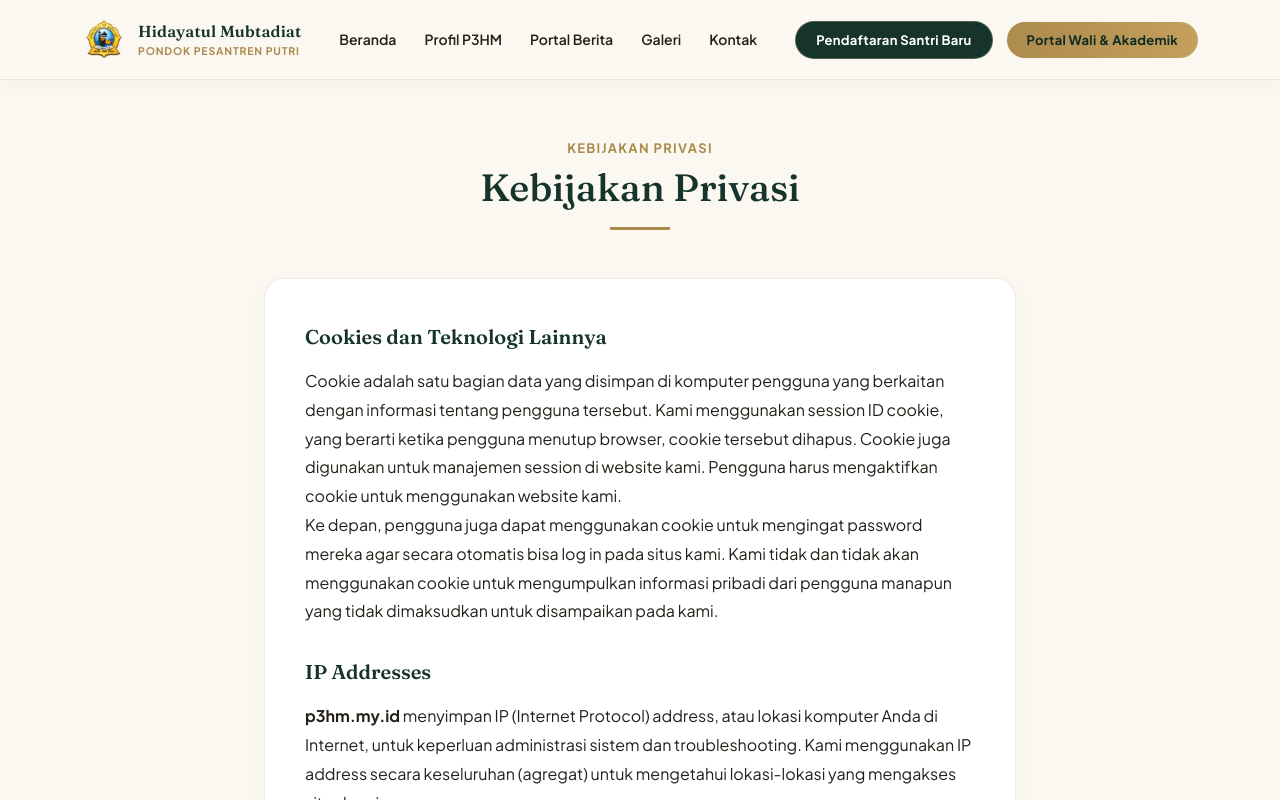
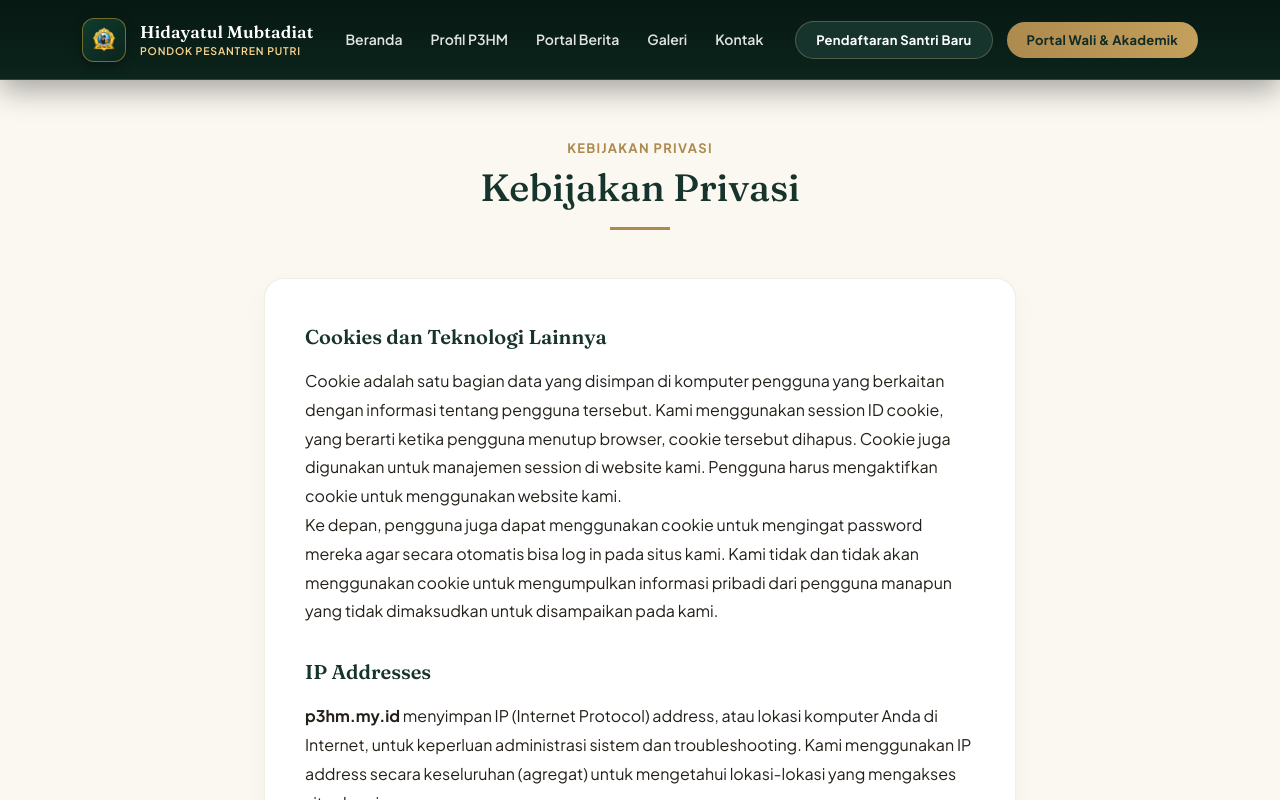
Before and after one commit to dev-elzy/mubtadiaat, a Next.js app: page /privacy-policy in a window 1280 px wide. Shown: the top 800 px of the page. Built offline with nearby package versions, Linux system fonts and the light colour scheme.

Commit message:
feat(ui): unify main header theme with dark emerald luxury gradient and fix psb logo image path

```diff
--- a/components/psb/PsbNavbar.jsx
+++ b/components/psb/PsbNavbar.jsx
@@ -283,7 +283,7 @@ export default function PsbNavbar() {
             boxShadow: '0 4px 12px rgba(0,0,0,0.3)',
             flexShrink: 0
           }}>
-            <img src="/images/logo-p3hm.png" alt="Logo P3HM" style={{ width: '28px', height: '28px', objectFit: 'contain' }} />
+            <img src="/logo.png" alt="Logo P3HM" style={{ width: '28px', height: '28px', objectFit: 'contain' }} />
           </div>
           <div>
             <div style={{
--- a/components/ui/Header.jsx
+++ b/components/ui/Header.jsx
@@ -42,9 +42,9 @@ export default function Header() {
   }
 
   // Warna teks menyesuaikan status scroll agar selalu berkontras tinggi & tajam
-  const textColor = isScrolled ? '#FFFFFF' : 'var(--teal-900)';
-  const subTextColor = 'var(--gold-500)';
-  const navLinkColor = isScrolled ? 'rgba(255, 255, 255, 0.9)' : 'var(--ink)';
+  const textColor = '#FFFFFF';
+  const subTextColor = '#FAD692';
+  const navLinkColor = 'rgba(255, 255, 255, 0.88)';
 
   return (
     <header
@@ -55,26 +55,39 @@ export default function Header() {
         left: 0,
         right: 0,
         height: '80px',
-        background: isScrolled ? 'rgba(15, 43, 36, 0.98)' : 'rgba(251, 248, 241, 0.94)',
+        background: 'linear-gradient(180deg, #071813 0%, #0B241C 100%)',
         backdropFilter: 'blur(16px)',
         WebkitBackdropFilter: 'blur(16px)',
-        borderBottom: isScrolled ? '1px solid rgba(218, 190, 140, 0.25)' : '1px solid rgba(173, 138, 78, 0.18)',
+        borderBottom: '1px solid rgba(212, 175, 55, 0.28)',
         display: 'flex',
         alignItems: 'center',
         zIndex: 9999,
         transition: 'all 0.3s cubic-bezier(0.4, 0, 0.2, 1)',
-        boxShadow: isScrolled ? '0 10px 30px rgba(0,0,0,0.15)' : '0 4px 20px rgba(15,43,36,0.03)'
+        boxShadow: '0 10px 30px rgba(0, 0, 0, 0.35)'
       }}
     >
       <div className="wrap" style={{ width: '100%', display: 'flex', alignItems: 'center', justifyContent: 'space-between' }}>
         {/* Brand & Identitas P3HM */}
-        <Link href="/" className="logo-wrap" style={{ display: 'flex', alignItems: 'center', gap: '12px', textDecoration: 'none' }}>
-          <img src="/logo.png" alt="Logo P3HM" className="brand-logo" style={{ objectFit: 'contain' }} />
+        <Link href="/" className="logo-wrap" style={{ display: 'flex', alignItems: 'center', gap: '14px', textDecoration: 'none' }}>
+          <div style={{
+            width: '44px',
+            height: '44px',
+            borderRadius: '12px',
+            background: 'linear-gradient(135deg, #103B2E 0%, #0A241C 100%)',
+            border: '1.5px solid rgba(212, 175, 55, 0.5)',
+            display: 'flex',
+            alignItems: 'center',
+            justifyContent: 'center',
+            boxShadow: '0 4px 12px rgba(0,0,0,0.3)',
+            flexShrink: 0
+          }}>
+            <img src="/logo.png" alt="Logo P3HM" style={{ width: '28px', height: '28px', objectFit: 'contain' }} />
+          </div>
           <div style={{ display: 'flex', flexDirection: 'column' }}>
-            <span className="brand-title" style={{ color: textColor }}>
+            <span className="brand-title" style={{ color: textColor, fontWeight: '700', fontSize: '17px', lineHeight: '1.15' }}>
               Hidayatul Mubtadiat
             </span>
-            <span className="brand-subtitle" style={{ color: subTextColor }}>
+            <span className="brand-subtitle" style={{ color: subTextColor, fontWeight: '600', fontSize: '10.5px', letterSpacing: '0.08em', textTransform: 'uppercase', marginTop: '2px' }}>
               Pondok Pesantren Putri
             </span>
           </div>
@@ -171,22 +184,22 @@ export default function Header() {
             left: 0,
             right: 0,
             height: 'calc(100vh - 80px)',
-            background: '#fbf8f1',
+            background: 'linear-gradient(180deg, #071813 0%, #0B241C 100%)',
             padding: '28px',
             display: 'flex',
             flexDirection: 'column',
             justifyContent: 'space-between',
             overflowY: 'auto',
-            borderTop: '1px solid rgba(173,138,78,0.2)',
-            boxShadow: '0 25px 50px -12px rgba(15,43,36,0.25)',
+            borderTop: '1px solid rgba(212, 175, 55, 0.28)',
+            boxShadow: '0 25px 50px -12px rgba(0,0,0,0.5)',
             zIndex: 999
           }}
         >
           <div style={{ display: 'flex', flexDirection: 'column', gap: '22px' }}>
-            <div style={{ fontSize: '11px', fontWeight: '700', letterSpacing: '0.08em', textTransform: 'uppercase', color: 'var(--gold-500)' }}>
+            <div style={{ fontSize: '11px', fontWeight: '700', letterSpacing: '0.08em', textTransform: 'uppercase', color: '#FAD692' }}>
               Menu Navigasi
             </div>
-            <div style={{ display: 'flex', flexDirection: 'column', gap: '18px', fontSize: '18px', fontWeight: '700', color: 'var(--teal-900)' }}>
+            <div style={{ display: 'flex', flexDirection: 'column', gap: '18px', fontSize: '18px', fontWeight: '700', color: '#FFFFFF' }}>
               {navItems.map(item => (
                 <Link
                   key={item.href}
@@ -194,7 +207,7 @@ export default function Header() {
                   onClick={() => setIsMobileMenuOpen(false)}
                   style={{
                     textDecoration: 'none',
-                    color: isActive(item) ? 'var(--gold-500)' : 'var(--teal-900)',
+                    color: isActive(item) ? '#FAD692' : '#FFFFFF',
                     display: 'flex',
                     alignItems: 'center',
                     gap: '10px'
```
